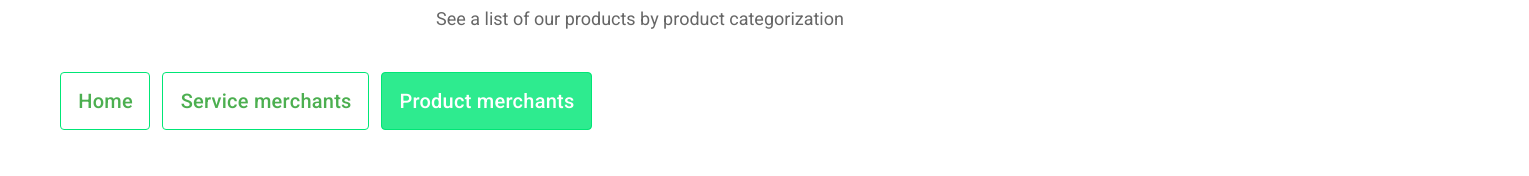
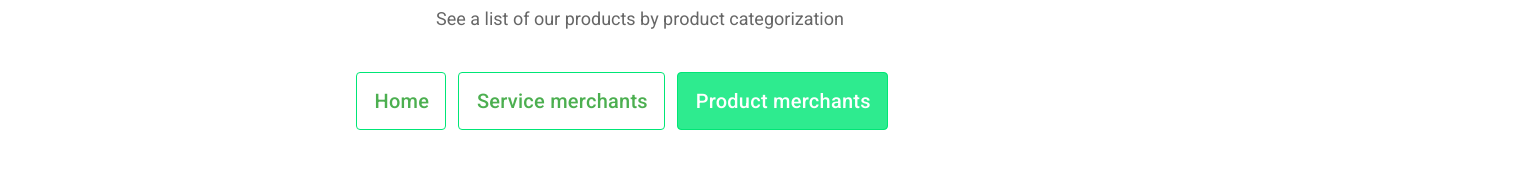
Before and after one commit to Matthewnte/ecommerce-page-intelligent-innovations, a Nuxt app: page /product-merchants in a window 1280 px wide. Shown: the part 151-327 px from the top of the page, 1529 px wide, since content can reach past the window. Built offline with nearby package versions, Linux system fonts and the light colour scheme.

Commit message:
changed offset

```diff
--- a/components/Category.vue
+++ b/components/Category.vue
@@ -7,7 +7,7 @@
       </p>
     </div>
     <v-row>
-      <v-col cols="12" class="mb-6" offset-sm-3>
+      <v-col cols="12" class="mb-6" offset-sm="3">
         <v-btn
           v-for="(category, i) in categories"
           id="category-btn"
```
